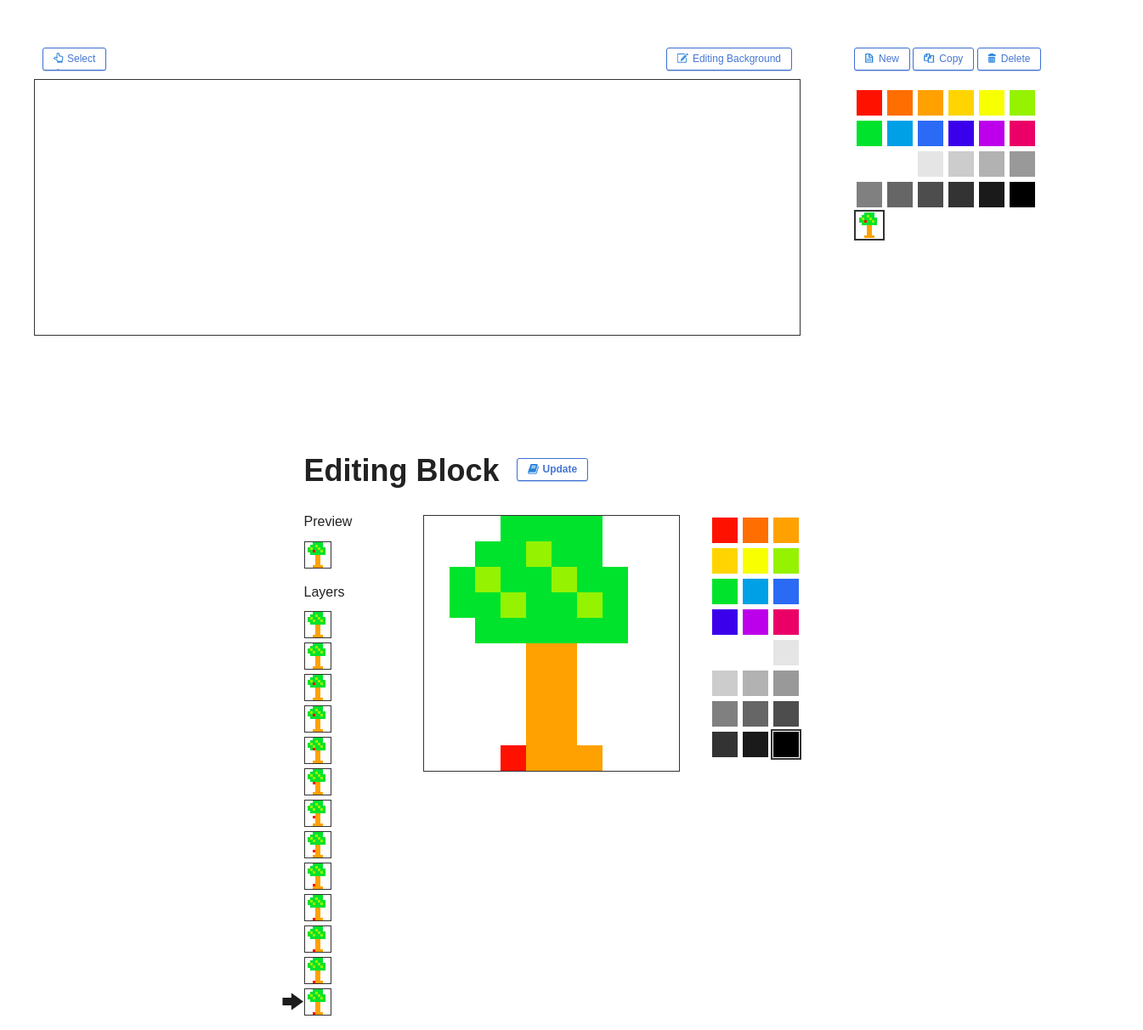
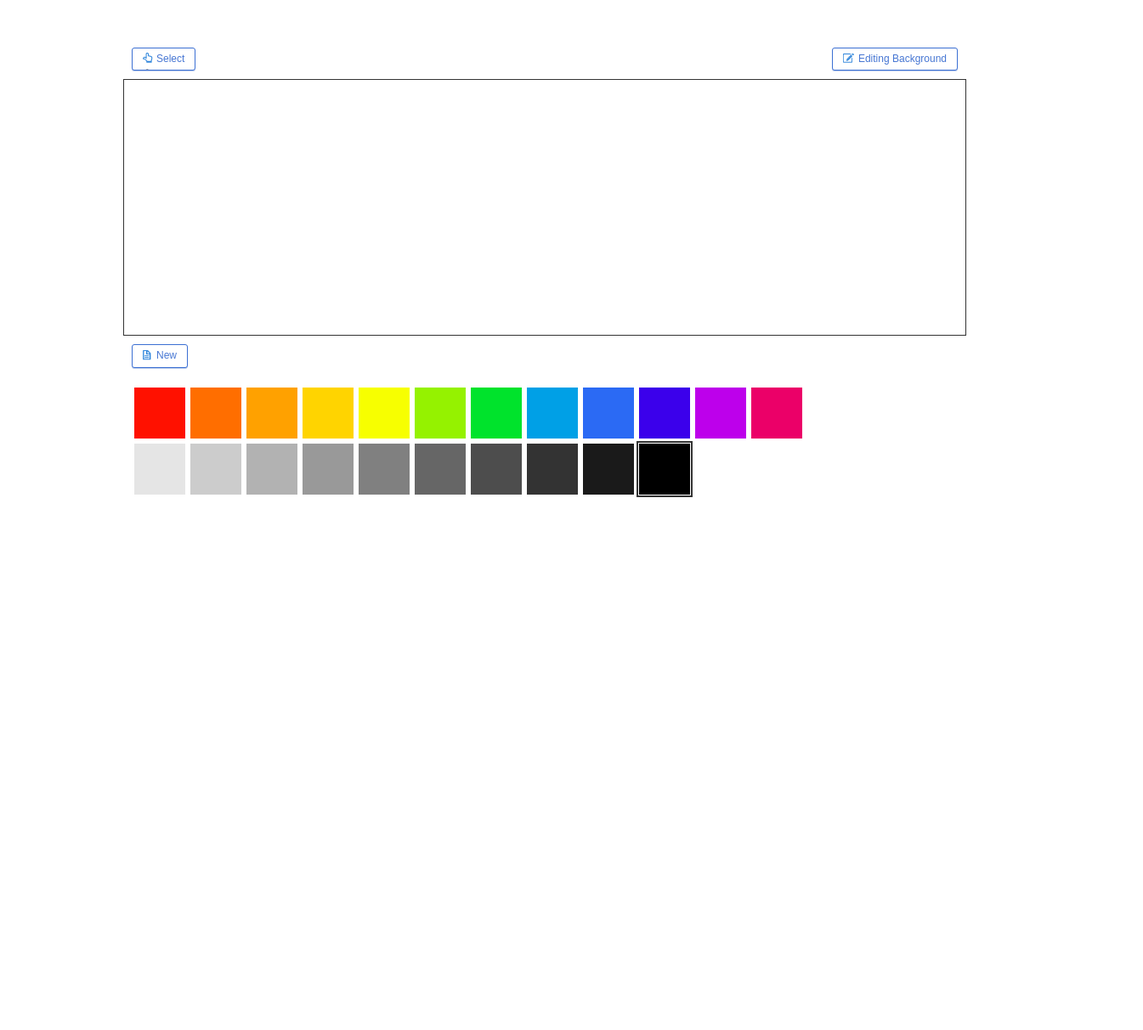
Before and after one commit to ollerac/Journeyship, a website: page static/views/index.html in a window 1280 px wide. Shown: the part 118-1330 px from the top of the page at 85% size, 1345 px wide, since content can reach past the window. After the commit the page ends 913 px from the top, so only its background shows below. Drawn offline with Linux system fonts and the light colour scheme.

Commit message:
changed layout, fixed white squares being drawn, fixed second layer of animated blocks reflecting changes

```diff
--- a/static/css/style.css
+++ b/static/css/style.css
@@ -6,6 +6,10 @@ body {
   background: url(../img/bg.gif);
   font-family: sans-serif;
   line-height: 1.3em;
+}
+
+.clear {
+  clear: both;
 }
 
 a {
@@ -17,19 +21,16 @@ a:hover {
   color: #3f7de0;
 }
 
-.container {
-  width: 700px;
-  background-color: white;
-  border: 1px solid #333;
-  margin: 20px auto;
-  padding: 20px;
-}
-
 h1, h2, h3, h4, h5, h6 {
   margin: 0;
 }
 
 .block {
+  height: 60px;
+  width: 60px;
+}
+
+#constructor-color-palette .block {
   height: 30px;
   width: 30px;
 }
@@ -61,6 +62,7 @@ h1, h2, h3, h4, h5, h6 {
 }
 
 .another-button {
+  font-family: sans-serif;
   font-size: 12px;
   line-height: 1.3em;
   position: relative;
@@ -185,11 +187,6 @@ h1, h2, h3, h4, h5, h6 {
 
 /* Color Palette */
 
-.color-palette .column {
-  float: right;
-  width: 36px
-}
-
 .color-palette {
   float: right;
 }
@@ -214,7 +211,7 @@ h1, h2, h3, h4, h5, h6 {
   background-color: #fff;
   background-color: rgba(255,255,255,.5);
   clear: both;
-  width: 225px;
+  width: 970px;
 }
 
 /* top bar */
@@ -224,7 +221,7 @@ h1, h2, h3, h4, h5, h6 {
     background: rgba(255,255,255,.5);
     padding: 10px 10px 10px 10px;
     overflow: auto;
-    width:  882px;
+    width:  972px;
 }
 
 #main-color-palette-top-bar {
@@ -232,8 +229,15 @@ h1, h2, h3, h4, h5, h6 {
     background: rgba(255,255,255,.5);
     padding: 10px 10px 10px 10px;
     overflow: auto;
-    width:  225px;
+    width:  970px;
     float: right;
+}
+
+/* Parent Container */
+
+.parent-container {
+  width: 990px;
+  margin: 0 auto;
 }
 
 
@@ -250,17 +254,17 @@ h1, h2, h3, h4, h5, h6 {
 }
 
 #main-area-container {
-  width: 900px;
+  width: 990px;
   height: 300px;
   position: relative;
-  float: left;
 }
 
 /* Constructor */
 
 #constructor-container {
-  width: 585px;
-  margin: 0 auto;
+  width: 890px;
+  margin: 30px auto 30px;
+  background-color: #fff;
   background-color: rgba(255,255,255,.5);
   padding: 40px 40px 30px 60px;
 }
@@ -280,8 +284,8 @@ h1, h2, h3, h4, h5, h6 {
 
 .layer-container.selected .arrow {
   position: absolute;
-  left: -30px;
-  top: 0;
+  left: -35px;
+  top: 15px;
   display: block;
 }
 
@@ -297,8 +301,8 @@ h1, h2, h3, h4, h5, h6 {
 
 #constructor-area-container {
   float: left;
-  height: 300px;
-  width: 300px;
+  height: 600px;
+  width: 600px;
   position: relative;
 }
 
@@ -319,8 +323,8 @@ h1, h2, h3, h4, h5, h6 {
 }
 
 .preview-container {
-  width: 30px;
-  height: 30px;
+  width: 60px;
+  height: 60px;
   margin-bottom: 20px;
 }
 
--- a/static/js/journeyship.js
+++ b/static/js/journeyship.js
@@ -1,5 +1,7 @@
-var defaultCellSize = 30;
+var defaultCellSize = 60;
+var defaultEditCellSize = 30;
 var defaultTinyCellSize = 3;
+var defaultCellColor = '#fff';
 
 var $deleteFromMainCanvasButton = $('#delete-block-from-main-canvas');
 var $editInMainCanvasButton = $('#edit-block-from-main-canvas');
@@ -60,7 +62,7 @@ AnimatedBlock.prototype.addLayer = function (value, layerNumOption) {
   var layer = [];
   if (typeof value === 'string') {
     var color = value;
-    _.times(100, function () {
+    _.times(Math.pow((defaultCellSize / defaultTinyCellSize), 2), function () {
       layer.push(color);
     });
   } else if (typeof value === 'object') {
@@ -156,11 +158,11 @@ function drawOutline (context, x, y, size, color) {
 
   context.strokeStyle = color;
   context.beginPath();
-  context.moveTo(x-.5,y - .5);
-  context.lineTo(x+30.5, y - .5);
-  context.lineTo(x+30.5, y +30.5);
-  context.lineTo(x-.5, y+30.5);
-  context.lineTo(x-.5, y-.5);
+  context.moveTo(x-0.5,y - 0.5);
+  context.lineTo(x+60.5, y - 0.5);
+  context.lineTo(x+60.5, y +60.5);
+  context.lineTo(x-0.5, y+60.5);
+  context.lineTo(x-0.5, y-0.5);
   context.stroke();
 }
 
@@ -497,7 +499,7 @@ var editorArea = {
         }
       });
 
-      var $drawableLayers = $('#constructor-area-container .constructor-area').css('opacity', .5);
+      var $drawableLayers = $('#constructor-area-container .constructor-area').css('opacity', 0.5);
       var $selectedDrawableLayer = $('#constructor-area-container .constructor-area').eq(this.selectedLayerNum).css('opacity', 1);
 
       var $selectedLayer = $('.layers .layer-container').removeClass('selected').eq(this.selectedLayerNum).addClass('selected');
@@ -557,8 +559,10 @@ var editorArea = {
 
     var layers = this.$layersContainerElement.children('.layer-container');
     if (layers.length && typeof(layerNum) === 'number') {
+      // add it to the one after the selected layer
       layers.eq(layerNum - 1).after($layerContainer);
     } else {
+      // add it to the end
       this.$layersContainerElement.append($layerContainer);
     }
 
@@ -578,11 +582,11 @@ var editorArea = {
 
     var constructorArea = $('<canvas></canvas>')
                               .addClass('constructor-area')
-                              .attr('width', 300)
-                              .attr('height', 300)
+                              .attr('width', 600)
+                              .attr('height', 600)
                               .appendTo('#constructor-area-container');
 
-    var surface = new DrawableSurface(constructorArea, defaultCellSize);
+    var surface = new DrawableSurface(constructorArea, defaultEditCellSize);
     this.drawableSurfaces.splice(layerNum, 0, surface);
     self.setSelectedLayer(layerNum);
 
@@ -614,6 +618,7 @@ var editorArea = {
 
     $.subscribe('added-layer', function (event, addedLayerUpdate) {
       if (self.animatedBlock == addedLayerUpdate.animatedBlock) {
+        console.log(addedLayerUpdate);
         self.addLayer(addedLayerUpdate.layer, addedLayerUpdate.layerNum);
       }
     });
@@ -680,18 +685,19 @@ var mainArea = {
     return this.drawableSurfaces[0];
   },
   setup: function (firstLayer, secondLayer) {
-    this.drawableSurfaces.push(new DrawableSurface($('#main-area'), defaultCellSize, null, firstLayer, secondLayer))
+    this.drawableSurfaces.push(new DrawableSurface($('#main-area'), defaultEditCellSize, '#fff', firstLayer, secondLayer));
     this.selectedDrawableSurface().startAnimating();
   }
 };
 
 // parent is an area, either mainArea or editorArea
-function ColorPalette (map, $container, parent) {
+function ColorPalette (map, $container, parent, size) {
   var self = this;
   self.map = [];
   self.$containerElement = $container;
   self.paletteElements = [];
   self.parent = parent;
+  self.cellSize = size || defaultCellSize;
 
   _.each(map, function (value) {
     self.addStyle(value);
@@ -705,7 +711,7 @@ ColorPalette.prototype.generatePaletteElement = function (value) {
   if (typeof(value) === 'object' && value.layers) {
     var animatedBlock = value;
 
-    var $animatedElement = makeNewBlock();
+    var $animatedElement = makeNewBlock(this.cellSize);
     $animatedElement.addClass('animated');
 
     animatedBlock.$animatedElement = $animatedElement;
@@ -1023,14 +1029,14 @@ $('#save').on('click', function (event) {
   event.preventDefault();
   var $clickedButton = $(event.currentTarget);
 
-  saveData(function () {
-    if ($clickedButton.text() === 'Save') {
+  if ($clickedButton.text() === 'Save') {
+    saveData(function () {
       $clickedButton.text('Saved!').css('color', '#adf2b1');
       setTimeout(function() {
         $clickedButton.text('Save').css('color', '#fff');
       }, 3000);
-    }
-  });
+    });
+  }
 });
 
 
@@ -1051,7 +1057,7 @@ var loadData = function (data) {
 
   colors = _.union(_.values(colorDictionary), _.values(grayscaleDictionary));
   mainColorPalette = new ColorPalette (data.main.palette, $('#main-color-palette'), mainArea);
-  editorAreaColorPalette = new ColorPalette (colors, $('#constructor-color-palette'), editorArea);
+  editorAreaColorPalette = new ColorPalette (colors, $('#constructor-color-palette'), editorArea, defaultEditCellSize);
 
   return data;
 };
@@ -1084,8 +1090,7 @@ var load = function () {
 
     colors = _.union(_.values(colorDictionary), _.values(grayscaleDictionary));
     mainColorPalette = new ColorPalette (colors, $('#main-color-palette'), mainArea);
-    editorAreaColorPalette = new ColorPalette (colors, $('#constructor-color-palette'), editorArea);
-    mainColorPalette.addStyle(new AnimatedBlock(tree));
+    editorAreaColorPalette = new ColorPalette (colors, $('#constructor-color-palette'), editorArea, defaultEditCellSize);
   }
 
 };
--- a/static/js/tools.js
+++ b/static/js/tools.js
@@ -31,11 +31,11 @@ function makeNewElement (type) {
 }
 
 
-function makeNewBlock () {
+function makeNewBlock (size) {
   var block = makeNewElement('canvas');
   block.addClass('block');
-  block.attr('width', defaultCellSize);
-  block.attr('height', defaultCellSize);
+  block.attr('width', size || defaultCellSize);
+  block.attr('height', size || defaultCellSize);
   return block;
 }
 
--- a/static/views/index.html
+++ b/static/views/index.html
@@ -8,20 +8,16 @@
     <link rel="stylesheet" type="text/css" href="../css/style.css">
   </head>
   <body>
+
+    <div class='parent-container'>
       <div class='top-button-container'>
         <a id='new' class='hanging-button' href='/'>New</a>
         <a id='save' class='hanging-button' href='#'>Save</a>
-<!--       <a id='demo' class='hanging-button' href='/7/1'>View Demo</a>
- -->    </div>
+  <!--       <a id='demo' class='hanging-button' href='/7/1'>View Demo</a>-->
+      </div>
 
+      <div class='main-container'>
         <h1 class="page-heading">Journey Ship</h1>
-
-    <div id="main-container">
-      <div id='main-color-palette-top-bar'>
-        <a id='new-block' class='new-button another-button has-icon' href='#'>New</a>
-        <a id='copy-block' class='copy-button another-button has-icon' href='#'>Copy</a>
-        <a id='delete-block' class='delete-button another-button has-icon' href='#'>Delete</a>
-      </div>
 
         <div id='main-container-top-bar'>
           <a id='bg-fg-switch' class='edit-button another-button has-icon' href='#'>Editing Background</a>
@@ -30,13 +26,21 @@
           <a id='delete-block-from-main-canvas' class='delete-button another-button has-icon' href='#'>Delete</a>
         </div>
 
+        <div id="main-area-container" class="area-container">
+          <canvas id="main-area" width="990" height="300"></canvas>
+        </div>
+
+        <div id='main-color-palette-top-bar'>
+          <a id='new-block' class='new-button another-button has-icon' href='#'>New</a>
+          <a id='copy-block' class='copy-button another-button has-icon' href='#'>Copy</a>
+          <a id='delete-block' class='delete-button another-button has-icon' href='#'>Delete</a>
+        </div>
+
         <div id="main-color-palette" class="color-palette">
         </div>
-
-      <div id="main-area-container" class="area-container">
-        <canvas id="main-area" width="900" height="300"></canvas>
       </div>
     </div>
+    <div class="clear"></div>
 
     <div id="constructor-container">
       <h2 class='area-heading'>
@@ -52,7 +56,7 @@
       <div id="constructor-layers-container">
         <h3 class="section-heading">Preview</h3>
         <div id="preview-container" class="preview-container area-container">
-          <canvas class='block' width='30' height='30'></canvas>
+          <canvas class='block' width='60' height='60'></canvas>
         </div>
 
         <h3 class="section-heading">Layers</h3>
@@ -74,7 +78,7 @@
       <div class="clear"></div>
     </div>
 
-    <script src="../js/tree.js" type="text/javascript"></script>
+    <!--<script src="../js/tree.js" type="text/javascript"></script>-->
     <script src="../js/jquery-1.10.2.min.js" type="text/javascript"></script>
     <script src="../js/jquery.history.js" type="text/javascript"></script>
     <script src="../js/lodash-v1.3.1.min.js" type="text/javascript"></script>
```
Also changed, not shown: TODO.md (+3 -2 lines). Lines whose indentation alone changed are shown as unchanged.
